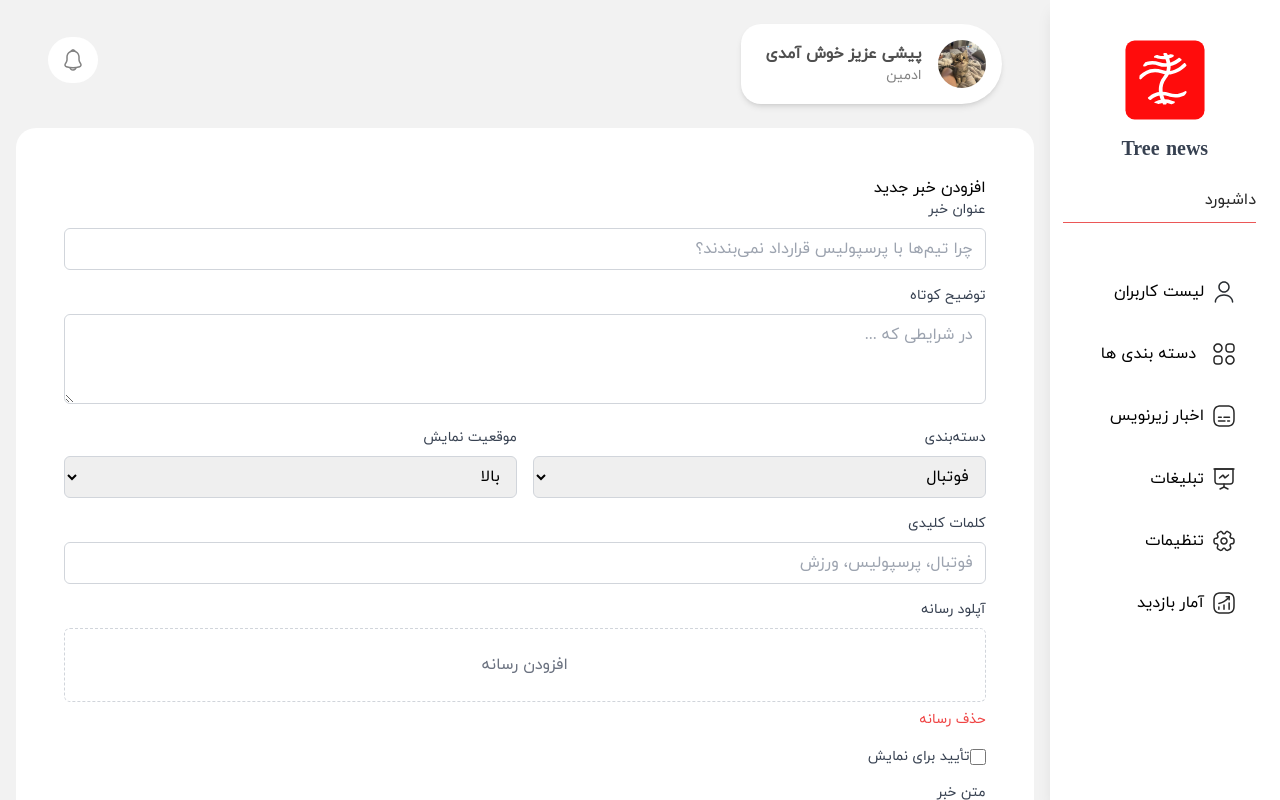
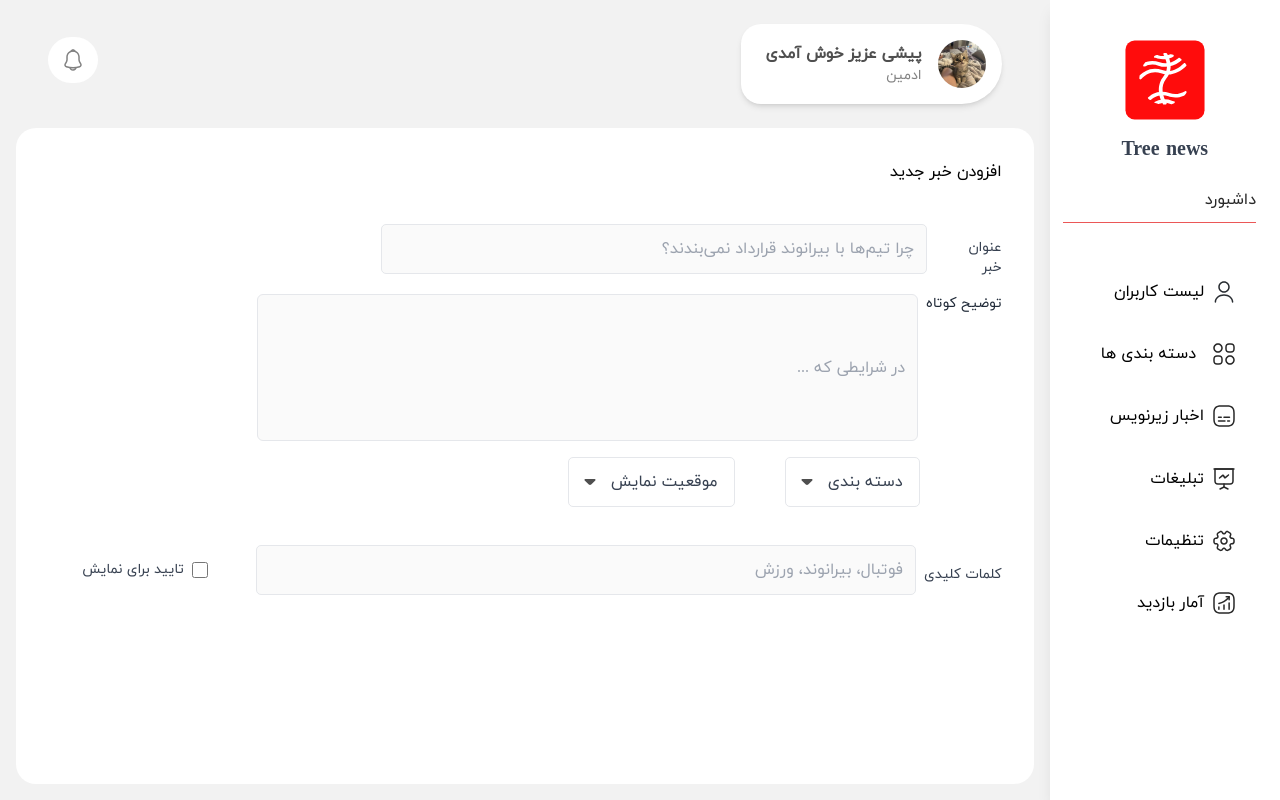
Before and after one commit to MahlaBagherii/my-news, a Next.js app: page /panel/add-news in a window 1280 px wide. Built offline with nearby package versions, Linux system fonts and the light colour scheme.

Commit message:
add-project

```diff
--- a/src/app/(auth)/login/LoginForm.tsx
+++ b/src/app/(auth)/(login)/LoginForm.tsx
@@ -19,7 +19,6 @@ const LoginForm: React.FC = () => {
       console.error("Please enter both username and password");
     }
   };
-
   return (
     <div className="w-full max-w-md mx-auto mt-10 p-6 bg-white rounded-lg">
       <div className="flex flex-col items-center mb-16">
@@ -39,7 +38,6 @@ const LoginForm: React.FC = () => {
         </span>
         <div className="flex-1 border-t border-gray-300"></div>
       </div>
-
       <form onSubmit={handleLogin} className="space-y-4 mb-20">
         <div>
           <label htmlFor="username" className="block text-right text-gray-700">
@@ -61,7 +59,7 @@ const LoginForm: React.FC = () => {
             <p>رمز عبور</p>
             <div className="flex items-center justify-between">
               <Link
-                href="/forgotPassword"
+                href="/forgetPassword"
                 className="text-sm text-gray-500 mt-2 mb-2"
               >
                 فراموشی رمز !
@@ -76,7 +74,6 @@ const LoginForm: React.FC = () => {
             className="w-full px-4 py-2 border border-gray-300 rounded-[15px] focus:outline-none focus:ring-2 focus:ring-red-500 mb-6"
           />
         </div>
-
         <button
           type="submit"
           className="w-full py-2 text-white bg-[#AC2043] transition rounded-[15px] "
@@ -102,5 +99,4 @@ const LoginForm: React.FC = () => {
     </div>
   );
 };
-
 export default LoginForm;
--- a/src/app/(auth)/forgotPassword/page.tsx
+++ b/src/app/(auth)/(login)/forgetPassword/page.tsx
@@ -19,7 +19,7 @@ export default function ForgotPassword() {
   };
 
   return (
-    <div className="w-full max-w-md mx-auto mt-10 p-6 bg-white rounded-lg">
+    <div className="w-[500px] mt-10 p-6 bg-re rounded-lg">
       <div className="flex flex-col items-center mb-16">
         <img
           src="/icons/Group 31.svg"
@@ -41,7 +41,7 @@ export default function ForgotPassword() {
             id="username"
             value={username}
             onChange={(e) => setUsername(e.target.value)}
-            className="w-full px-4 py-2 border border-gray-300 rounded-[15px] focus:outline-none focus:ring-2 focus:ring-red-500 mt-2"
+            className="w-full px-4 py-3 border border-gray-300 rounded-[15px] focus:outline-none focus:ring-2 focus:ring-red-500 mt-2"
             placeholder="مثال: 746****0937"
           />
         </div>
--- a/src/app/(auth)/resetPassword/page.tsx
+++ b/src/app/(auth)/(login)/resetPassword/page.tsx
@@ -20,7 +20,6 @@ export default function ResetPassword() {
       console.error("Passwords do not match!");
     }
   };
-
   return (
     <div className="w-full max-w-md mx-auto mt-10 p-6 bg-white rounded-lg">
       <div className="flex flex-col items-center mb-24">
@@ -64,7 +63,6 @@ export default function ResetPassword() {
             />
           </div>
         </div>
-
         <div className="relative">
           <label
             htmlFor="confirmPassword"
@@ -88,7 +86,6 @@ export default function ResetPassword() {
             />
           </div>
         </div>
-
         <button
           type="submit"
           className="w-full py-2 text-white bg-[#AC2043] transition rounded-[15px] mt-10"
--- a/src/app/layout.tsx
+++ b/src/app/layout.tsx
@@ -16,7 +16,7 @@ export const metadata: Metadata = {
 export default function RootLayout({ children }) {
   return (
     <html dir="rtl" lang="fa">
-      <body style={{ fontFamily: "iranYekan" }}>
+      <body style={{ fontFamily: "iranYekan" }} className="">
         {children}
       </body>
     </html>
--- a/src/app/panel/add-news/page.tsx
+++ b/src/app/panel/add-news/page.tsx
@@ -2,108 +2,110 @@ import MainLayout from "../../../components/MainLayout";
 
 export default function AddNews() {
   return (
-    <div className="bg-white rounded-[20px] p-4 h-[1000%]">
+    <div className="bg-white rounded-[20px] h-[1000%]">
       <div className="p-4">
-        <div>
+
+
+
+
+        <div className="">
+          <div className="w-[114px] h-[26px] ml-[1013px]">
             <h1>افزودن خبر جدید</h1>
           </div>
-        {/* بخش عنوان خبر */}
-        <div className="mb-4">
-          <label className="block text-sm font-medium text-gray-700 mb-2">
+          <div className="flex mb-4">
+            <label className=" w-[66px] h-8 mt-[52px] ml[1052px] block text-sm font-medium text-gray-700 mb-2">
               عنوان خبر
             </label>
             <input
               type="text"
-            className="w-full border border-gray-300 rounded-md px-3 py-2 focus:outline-none focus:ring-2 focus:ring-blue-500"
-            placeholder="چرا تیم‌ها با پرسپولیس قرارداد نمی‌بندند؟"
+              className="w-[658px] h-[50px] mt-[38px] ml-[333px] mr-5 rounded-[5px] border border-gray-200 bg-[#FAFAFA] px-3 py-2 focus:outline-none focus:ring-2 focus:ring-red-500"
+              placeholder="چرا تیم‌ها با بیرانوند قرارداد نمی‌بندند؟"
             />
           </div>
 
-        {/* بخش توضیح کوتاه */}
-        <div className="mb-4">
-          <label className="block text-sm font-medium text-gray-700 mb-2">
+          <div className="flex mb-4">
+            <label className="block text-sm font-medium text-gray-800 mb-2">
               توضیح کوتاه
             </label>
-          <textarea
-            className="w-full border border-gray-300 rounded-md px-3 py-2 focus:outline-none focus:ring-2 focus:ring-blue-500"
-            rows={3}
+            <input
+              className="w-[661px] h-[147px] bg-[#FAFAFA] border mr-2 border-gray-200 rounded-md px-3 py-2 focus:outline-none focus:ring-2 focus:ring-red-500"
               placeholder="در شرایطی که ..."
             />
           </div>
 
-        {/* بخش دسته‌بندی و موقعیت نمایش */}
-        <div className="mb-4 grid grid-cols-2 gap-4">
-          <div>
-            <label className="block text-sm font-medium text-gray-700 mb-2">
-              دسته‌بندی
-            </label>
-            <select className="w-full border border-gray-300 rounded-md px-3 py-2 focus:outline-none focus:ring-2 focus:ring-blue-500">
-              <option>فوتبال</option>
-              <option>ورزش</option>
+          {/* <div className="bg-black w-[235px] h-[175px] mt-[90px] ml-[49px]">
+            fvsf
+            <div className="bg-slate-600 ">fvsf</div>
+          </div> */}
+        </div>
+
+
+
+
+
+        <div className="flex mr-[82px]">
+          <div className="relative w-[135px] h-[50px] ml-[50px] ">
+            <span className="absolute top-1/2 left-3 transform -translate-y-1/2 pointer-events-none">
+              <img
+                src="/icons/arrow-down.svg"
+                alt="Custom Icon"
+                className="w-5 h-5"
+              />
+            </span>
+            <select className="border rounded-[5px]  pr-4 ml-14 py-2 text-gray-700 w-full h-full appearance-none bg-transparent">
+              <option value="default">دسته بندی</option>
+              <option value="top">جهان</option>
+              <option value="middle">ایران</option>
+              <option value="bottom">سیاست</option>
+              <option value="default">اقتصاد </option>
+              <option value="top">ورزش</option>
+              <option value="middle">فرهنگ</option>
+              <option value="bottom">حوادث</option>
             </select>
           </div>
-          <div>
-            <label className="block text-sm font-medium text-gray-700 mb-2">
-              موقعیت نمایش
-            </label>
-            <select className="w-full border border-gray-300 rounded-md px-3 py-2 focus:outline-none focus:ring-2 focus:ring-blue-500">
-              <option>بالا</option>
-              <option>پایین</option>
+
+          <div className="relative w-[167px] h-[50px] ml-[50px] ">
+            <span className="absolute top-1/2 left-3 transform -translate-y-1/2 pointer-events-none">
+              <img
+                src="/icons/arrow-down.svg"
+                alt="Custom Icon"
+                className="w-5 h-5"
+              />
+            </span>
+            <select className="border rounded-[5px]  pr-4 ml-14 py-2 text-gray-700 w-full h-full appearance-none bg-transparent">
+              <option value="default">موقعیت نمایش</option>
+              <option value="top">بدون برچسب</option>
+              <option value="middle">ویژه اصلی 1</option>
+              <option value="bottom">ویژه اصلی 2</option>
+              <option value="default">برگزیده اصلی </option>
+              <option value="top">ویژه دسته 1 </option>
+              <option value="middle">ویژه دسته 2</option>
+              <option value="bottom">پایین</option>
             </select>
           </div>
         </div>
 
-        {/* بخش کلمات کلیدی */}
-        <div className="mb-4">
-          <label className="block text-sm font-medium text-gray-700 mb-2">
+        <div className="flex mb-3 items-center">
+          <label className="block text-sm font-medium text-gray-700 whitespace-nowrap mt-12 ml-2">
             کلمات کلیدی
           </label>
+
           <input
             type="text"
-            className="w-full border border-gray-300 rounded-md px-3 py-2 focus:outline-none focus:ring-2 focus:ring-blue-500"
-            placeholder="فوتبال، پرسپولیس، ورزش"
+            className="w-[660px] h-[50px] mt-[38px] ml-[48px] rounded-[5px] border border-gray-200 bg-[#FAFAFA] px-3 py-2 focus:outline-none focus:ring-2 focus:ring-red-500"
+            placeholder="فوتبال، بیرانوند، ورزش"
           />
-        </div>
 
-        {/* آپلود رسانه */}
-        <div className="mb-4">
-          <label className="block text-sm font-medium text-gray-700 mb-2">
-            آپلود رسانه
-          </label>
-          <div className="border border-dashed border-gray-300 rounded-md px-4 py-6 flex justify-center items-center">
-            <span className="text-gray-500">افزودن رسانه</span>
-          </div>
-          <button className="text-red-500 mt-2 text-sm">حذف رسانه</button>
-        </div>
-
-        {/* بخش تأیید نمایش */}
-        <div className="mb-4 flex items-center">
+          <div className="flex items-center mt-[38px] gap-2">
             <input
+              id="confirm-checkbox"
               type="checkbox"
-            className="h-4 w-4 text-blue-600 border-gray-300 rounded focus:ring-blue-500"
+              className="w-4 h-4 border border-gray-300 rounded focus:ring-2 focus:ring-blue-500"
             />
-          <label className="ml-2 block text-sm text-gray-700">
-            تأیید برای نمایش
+            <label htmlFor="confirm-checkbox" className="text-sm text-gray-700">
+              تایید برای نمایش
             </label>
           </div>
-
-        {/* بخش متن خبر */}
-        <div className="mb-4">
-          <label className="block text-sm font-medium text-gray-700 mb-2">
-            متن خبر
-          </label>
-          <textarea
-            className="w-full border border-gray-300 rounded-md px-3 py-2 focus:outline-none focus:ring-2 focus:ring-blue-500"
-            rows={10}
-            placeholder="متن خبر را اینجا وارد کنید..."
-          />
-        </div>
-
-        {/* دکمه ثبت خبر */}
-        <div className="flex justify-end">
-          <button className="bg-blue-600 text-white px-4 py-2 rounded-md hover:bg-blue-700">
-            ثبت خبر
-          </button>
         </div>
       </div>
     </div>
--- a/src/app/panel/dashboard/page.tsx
+++ b/src/app/panel/dashboard/page.tsx
@@ -1,8 +1,6 @@
 import Image from "next/image";
-import { FaEdit, FaTrashAlt, FaPlus } from "react-icons/fa";
 
 const Dashboard = () => {
-  // داده‌های فیک
   const fakeNews = [
     {
       id: 1,
@@ -35,7 +33,6 @@ const Dashboard = () => {
 
           <div className="flex items-center gap-3 flex-row-reverse   ">
             <button className="bg-[#2F80ED] text-white w-[122px] h-12 rounded-[10px] flex items-center justify-center gap-2 hover:bg-[#256bbd]">
-              <FaPlus className="w-5 h-5" />
               افزودن خبر
             </button>
 
@@ -60,9 +57,12 @@ const Dashboard = () => {
               </span>
               <select className="border rounded-[5px]  pr-4 ml-14 py-2 text-gray-700 w-full h-full appearance-none bg-transparent">
                 <option value="default">انتخاب دسته</option>
-                <option value="top">بالا</option>
-                <option value="middle">وسط</option>
-                <option value="bottom">پایین</option>
+                <option value="top">ورزش</option>
+                <option value="middle">اقتصاد</option>
+                <option value="bottom">ایران</option>
+                <option value="middle">جهان</option>
+                <option value="bottom">سیاست</option>
+                <option value="middle">فرهنگ</option>
               </select>
             </div>
 
@@ -76,9 +76,12 @@ const Dashboard = () => {
               </span>
               <select className="border rounded-[5px] pl-10 pr-4 py-2 text-gray-700 w-full h-full appearance-none bg-transparent">
                 <option value="default">موقعیت نمایش</option>
-                <option value="politics">سیاسی</option>
-                <option value="sports">ورزشی</option>
-                <option value="technology">فناوری</option>
+                <option value="politics">بدون برچسب</option>
+                <option value="sports">ویژه اصلی 1</option>
+                <option value="technology">ویژه اصلی 2</option>
+                <option value="politics">برگزیده اصلی </option>
+                <option value="sports">ویژه دسته 1</option>
+                <option value="technology">ویژه دسته 2</option>
               </select>
             </div>
           </div>
```
Also changed, not shown: src/app/(auth)/(login)/code/page.tsx (renamed from src/app/(auth)/code/page.tsx, +4 -4 lines), src/app/(auth)/(login)/layout.tsx (renamed from src/app/(auth)/login/page.tsx, +4 -5 lines), src/app/(auth)/(login)/login/page.tsx (added, +8 -0 lines). Lines whose indentation alone changed are shown as unchanged.
